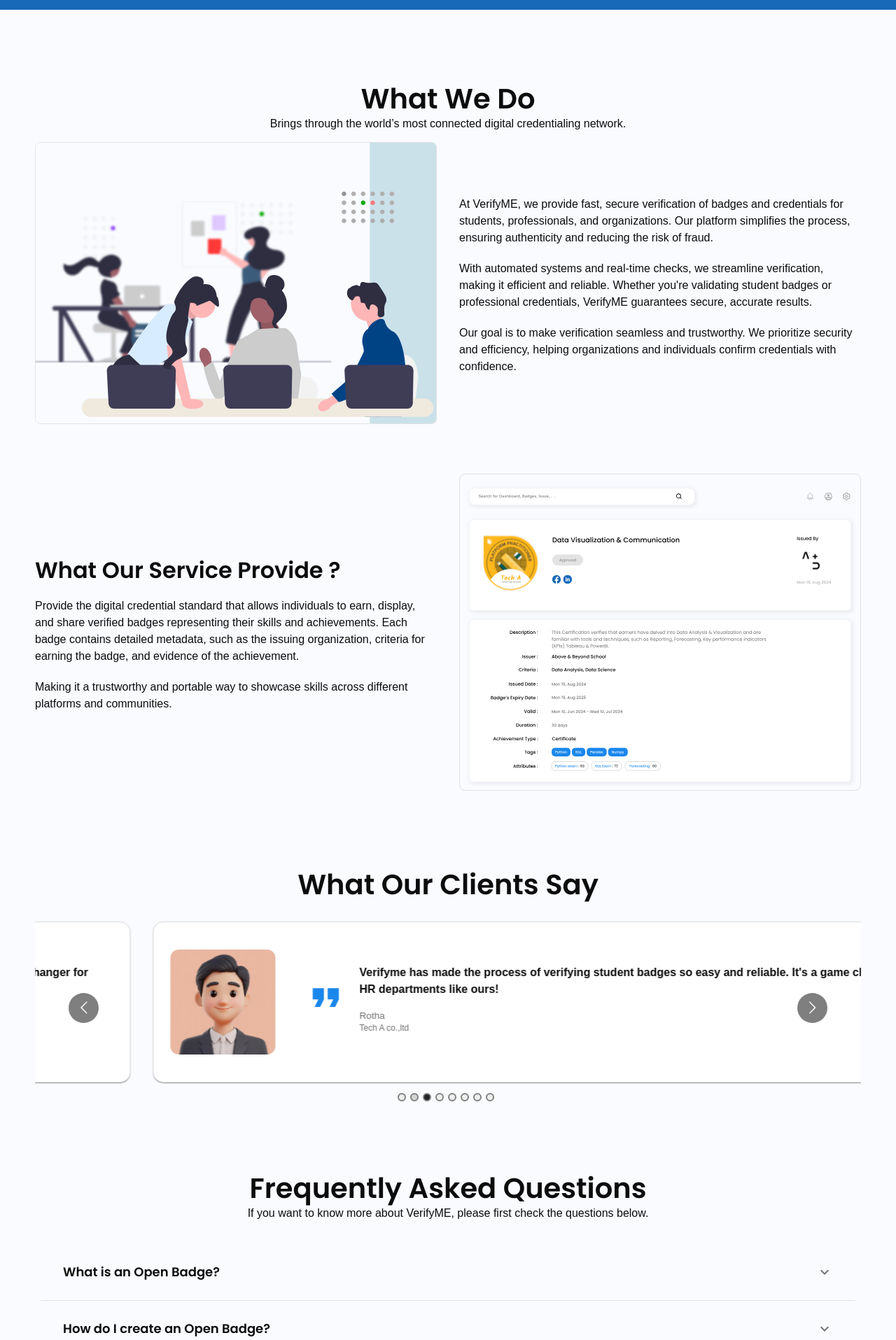
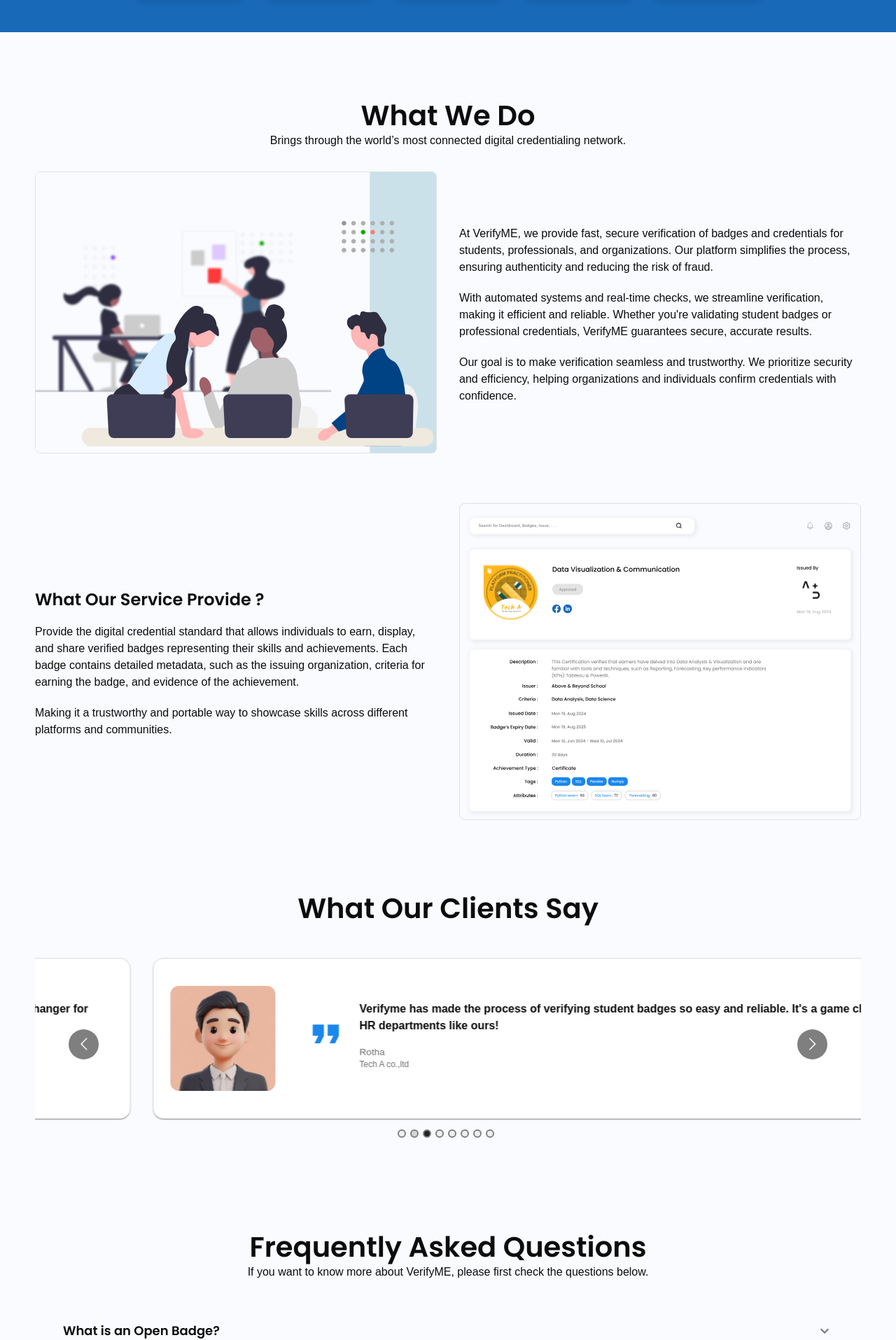
Before and after one commit to lyDiyamong/ratifyme-frontend, a React (Vite) app: page / in a window 1280 px wide. Shown: the part 975-2890 px from the top of the page at 70% size. Built offline with nearby package versions, Linux system fonts and the light colour scheme.

Commit message:
style(16-refactor): change the margin of the Landing and move Title

```diff
--- a/src/pages/landing/Faq.jsx
+++ b/src/pages/landing/Faq.jsx
@@ -28,9 +28,6 @@ const Faq = () => {
             {/* Heading Section */}
             <Box
                 sx={{
-                    display: "flex",
-                    justifyContent: "center",
-                    alignItems: "center",
                     my: 4,
                 }}
             >
@@ -39,14 +36,13 @@ const Faq = () => {
                     sx={{
                         fontSize: theme.typography.h1,
                         fontWeight: theme.fontWeight.bold,
-                        textAlign: "center"
+                        textAlign: "center",
                     }}
                 >
                     Frequently Asked Questions
-                    <Typography sx={{textAlign:"center"}}>
-                        If you want to know more about VerifyME,
-                        please first check the questions below.
-                    </Typography>
+                </Typography>
+                <Typography sx={{ textAlign: "center" }}>
+                    If you want to know more about VerifyME, please first check the questions below.
                 </Typography>
             </Box>
             {/* FAQ component */}
--- a/src/pages/landing/Testimonial.jsx
+++ b/src/pages/landing/Testimonial.jsx
@@ -37,18 +37,17 @@ const Testimonial = () => {
     return (
         <LandingContainer
             style={{
-                padding: "0rem",
                 backgroundColor: theme.palette.background,
                 textAlign: "center",
             }}
         >
             <Typography
                 component="h1"
-                gutterBottom
                 sx={{
                     fontSize: theme.typography.h1,
                     fontWeight: theme.fontWeight.bold,
-                    textAlign: "center"
+                    textAlign: "center",
+                    mb: 4
                 }}
             >
                 What Our Clients Say
@@ -177,5 +176,4 @@ const Testimonial = () => {
 };
 
 export default Testimonial;
-
 //============ end testimonial section ============
--- a/src/pages/landing/WhatWeDo.jsx
+++ b/src/pages/landing/WhatWeDo.jsx
@@ -14,29 +14,28 @@ export default function WhatWeDo() {
     return (
         <LandingContainer
             sx={{
-                my: 5,
                 backgroundColor: theme.palette.background,
             }}
         >
             {/* Title */}
+            <Box sx={{mb: 4}}>
                 <Typography
                     component="h1"
                     variant="h1"
                     align="center"
-                gutterBottom
                     sx={{
                         fontSize: theme.typography.h1,
                         fontWeight: theme.fontWeight.bold,
                         color: theme.palette.primary.contrastText,
-                    textAlign: "center"
+                        textAlign: "center",
                     }}
                 >
                     What We Do
+                </Typography>
                 <Typography sx={{ textAlign: "center" }}>
-                    Brings through
-                    the world’s most connected digital credentialing network.
+                    Brings through the world’s most connected digital credentialing network.
                 </Typography>
-            </Typography>
+            </Box>
 
             {/* Start first image and paragraph */}
             <Grid container spacing={4} alignItems="center">
@@ -50,17 +49,14 @@ export default function WhatWeDo() {
                 </Grid>
                 <Grid container item xs={12} md={6} gap={2.5}>
                     <Typography variant="body1">
-                        At VerifyME, we provide fast, secure verification of
-                        badges and credentials for students, professionals, and
-                        organizations. Our platform simplifies the process,
-                        ensuring authenticity and reducing the risk of fraud.
+                        At VerifyME, we provide fast, secure verification of badges and credentials for students,
+                        professionals, and organizations. Our platform simplifies the process, ensuring authenticity and
+                        reducing the risk of fraud.
                     </Typography>
                     <Typography variant="body1">
-                        With automated systems and real-time checks, we
-                        streamline verification, making it efficient and
-                        reliable. Whether you're validating student badges or
-                        professional credentials, VerifyME guarantees secure,
-                        accurate results.
+                        With automated systems and real-time checks, we streamline verification, making it efficient and
+                        reliable. Whether you're validating student badges or professional credentials, VerifyME
+                        guarantees secure, accurate results.
                     </Typography>
                     <Typography variant="body1">
                         Our goal is to make verification seamless and trustworthy. We prioritize security and
@@ -68,7 +64,6 @@ export default function WhatWeDo() {
                     </Typography>
                 </Grid>
             </Grid>
-
             {/* End first image and paragraph */}
 
             {/* Start second image and paragraph */}
@@ -77,7 +72,7 @@ export default function WhatWeDo() {
                     <Typography
                         component="h4"
                         sx={{
-                            fontSize: theme.typography.h2,
+                            fontSize: theme.typography.h3,
                             fontWeight: theme.fontWeight.bold,
                             color: theme.palette.text.primary,
                         }}
@@ -92,8 +87,8 @@ export default function WhatWeDo() {
                         achievement.
                     </Typography>
                     <Typography variant="body1">
-                        Making it a trustworthy and portable way to showcase
-                        skills across different platforms and communities.
+                        Making it a trustworthy and portable way to showcase skills across different platforms and
+                        communities.
                     </Typography>
                 </Grid>
                 <Grid item xs={12} md={6} sx={{ order: { xs: 1, md: 2 } }}>
--- a/src/pages/landing/index.jsx
+++ b/src/pages/landing/index.jsx
@@ -1,5 +1,4 @@
 // React library import
-import React from "react";
 import WhatWeDo from "./WhatWeDo";
 import Testimonial from "./Testimonial";
 import OurCustomer from "./OurCustomer.jsx";
@@ -9,7 +8,7 @@ import { Stack } from "@mui/material";
 
 const HomePage = () => {
     return (
-        <Stack gap={8}>
+        <Stack gap={12}>
             <HeroSection />
             <OurCustomer />
             <WhatWeDo />
```
Lines whose indentation alone changed are shown as unchanged.
